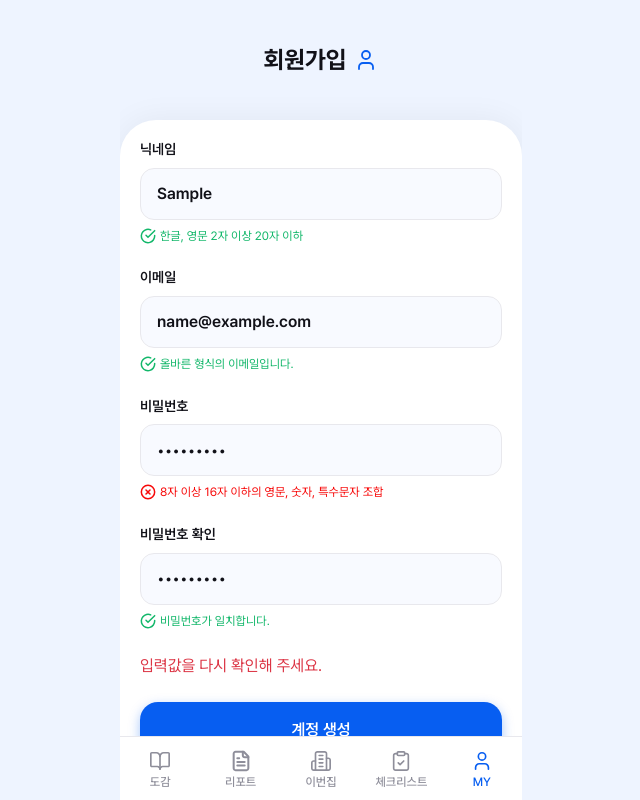
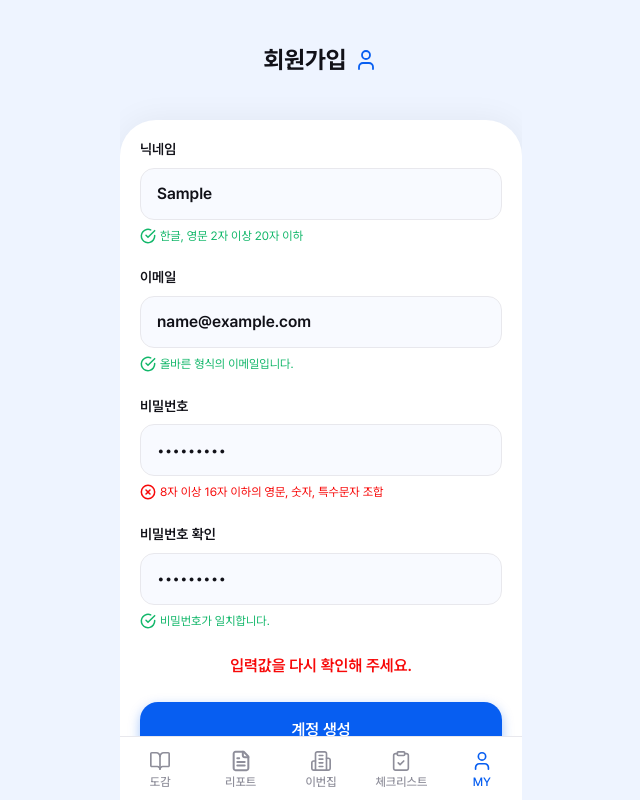
Before and after one commit to second-zip/second-zip-app, a Vue app in the folder frontend/: page /signup in a window 1280 px wide. Both pictures are taken after typing "Sample", "name@example.com", "Sample123", "Sample123" into the empty fields and a click on the button "계정 생성". Shown: the whole page, without its empty margins (319-959 px from the left). Built offline with nearby package versions, Linux system fonts and the light colour scheme; no server answers.

Commit message:
feat(fe): 회원가입 성공/실패 시 스토리 추가

```diff
--- a/frontend/src/views/auth/SignupView.vue
+++ b/frontend/src/views/auth/SignupView.vue
@@ -1,5 +1,6 @@
 <script setup>
 import { ref } from 'vue';
+import { useRouter } from 'vue-router';
 
 import { getApiError } from '@/api/utils/error';
 import { useAuthStore } from '@/stores/auth';
@@ -14,6 +15,7 @@ import BaseButton from '@/components/common/BaseButton.vue';
 import AuthIcon from '@/assets/icons/nav/mypage-blue-22.svg';
 
 const authStore = useAuthStore();
+const router = useRouter();
 
 const {
   form,
@@ -25,13 +27,11 @@ const {
 } = useSignupForm();
 
 const errorMessage = ref('');
-const successMessage = ref('');
 
 const handleSignup = async () => {
   startAllFields();
 
   errorMessage.value = '';
-  successMessage.value = '';
 
   if (!isFormValid()) {
     errorMessage.value = '입력값을 다시 확인해 주세요.';
@@ -39,9 +39,8 @@ const handleSignup = async () => {
   }
 
   try {
-    const user = await authStore.signup({ ...form });
-
-    successMessage.value = `${user.nickname}님의 회원가입이 완료되었습니다.`;
+    await authStore.signup({ ...form });
+    await router.replace('/login');
   } catch (error) {
     errorMessage.value = getApiError(error).message;
   }
@@ -70,15 +69,9 @@ const handleSignup = async () => {
         :status="getStatus(field.key)"
         @update:model-value="handleFieldInput(field.key, $event)"
       />
-
-      <p v-if="errorMessage" class="mb-0 text-danger">
+      <p v-if="errorMessage" class="error-message fs-6 mb-0 fw-semibold w-100">
         {{ errorMessage }}
       </p>
-
-      <p v-if="successMessage" class="mb-0 text-success">
-        {{ successMessage }}
-      </p>
-
       <BaseButton type="submit"> 계정 생성 </BaseButton>
     </form>
   </BottomSheetLayout>
@@ -88,4 +81,9 @@ const handleSignup = async () => {
 .signup-box {
   padding: 20px;
 }
+
+.error-message {
+  color: var(--red-500);
+  text-align: center;
+}
 </style>
```
